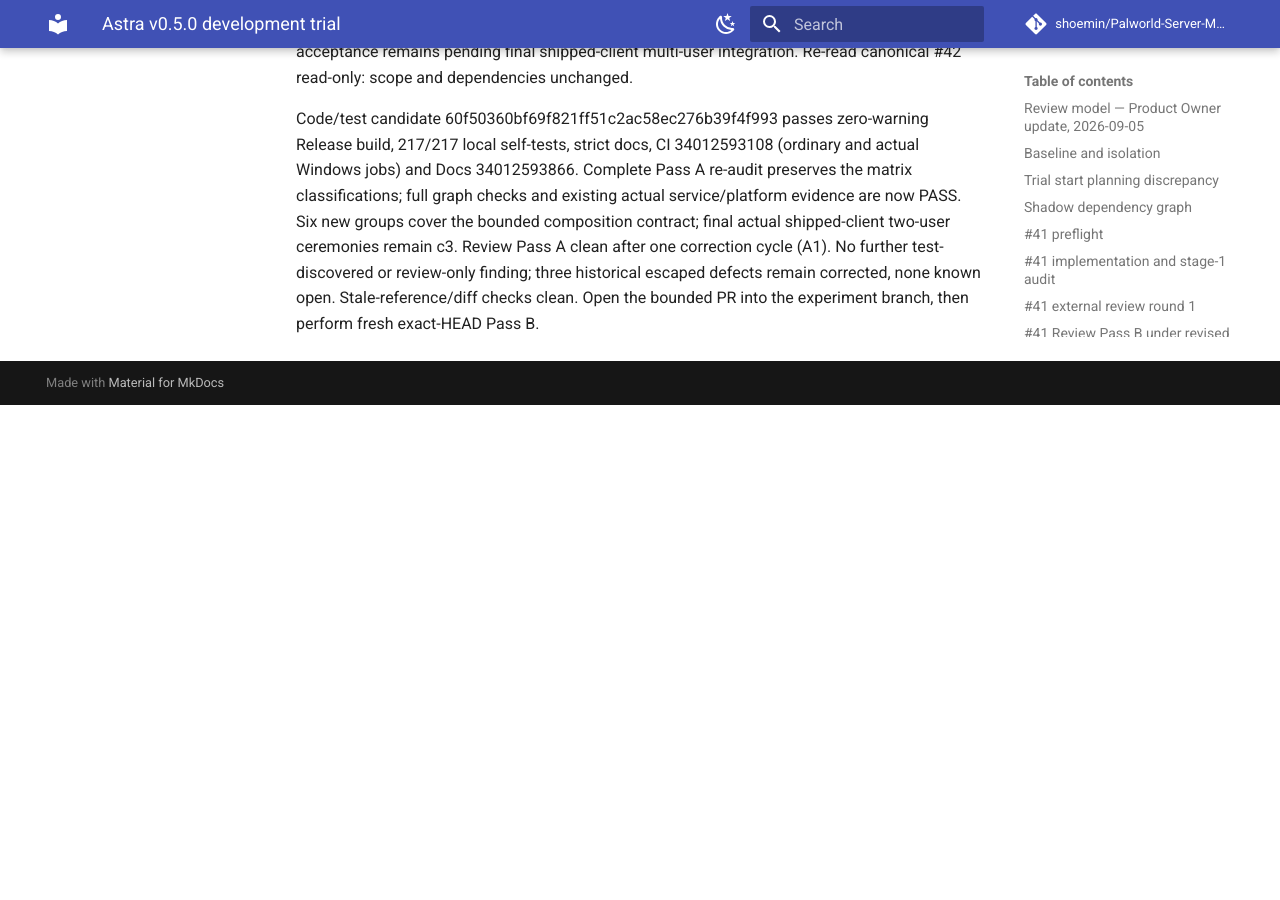
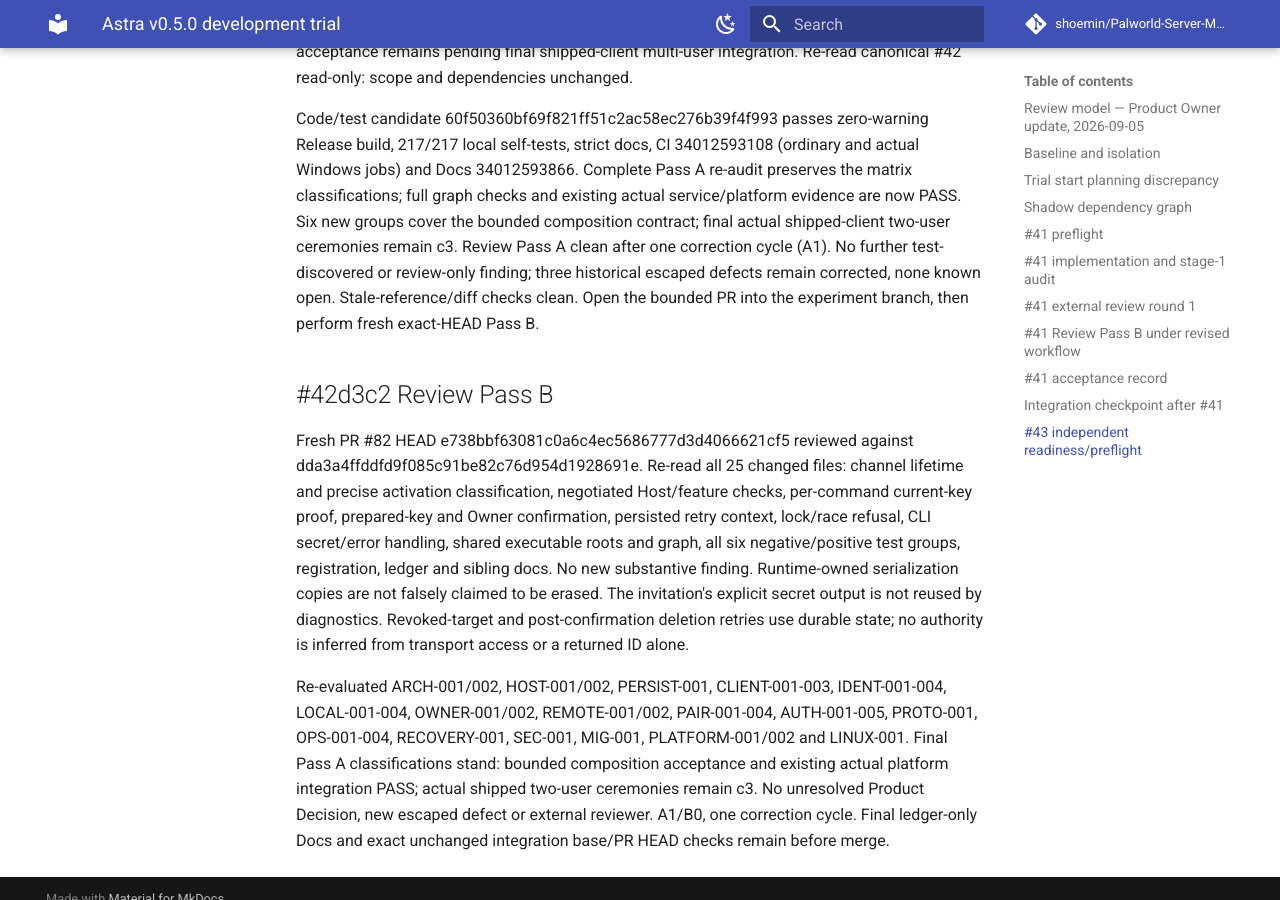
Before and after one commit to shoemin/Palworld-Server-Manager, an MkDocs documentation site: the page built from docs/experiments/astra-v0.5.0-trial.md, in a window 1280 px wide and 900 px high, scrolled down 102396 px. Built offline with MkDocs 1.6.1 and Material for MkDocs 9.7.7, drawn with Linux system fonts in a browser that asks for light colours; comment, search, counter and statistics services are not loaded; before the commit the page ends 102801 px from its top, so only the background shows below that.

Commit message:
Record clean final client composition review

```diff
--- a/docs/experiments/astra-v0.5.0-trial.md
+++ b/docs/experiments/astra-v0.5.0-trial.md
@@ -1127,3 +1127,9 @@ Whole-diff review covers the shared coordinator, bounded CLI parser/error output
 Stale-reference search updates credential, trust, Host, authentication, enrollment, Owner, offline and RPC docs to reflect implemented shared client composition and still-required actual c3 ceremonies. No unresolved Product Decision; no external GitHub Codex review. Complete #42 acceptance remains pending final shipped-client multi-user integration. Re-read canonical #42 read-only: scope and dependencies unchanged.
 
 Code/test candidate 60f50360bf69f821ff51c2ac58ec276b39f4f993 passes zero-warning Release build, 217/217 local self-tests, strict docs, CI 34012593108 (ordinary and actual Windows jobs) and Docs 34012593866. Complete Pass A re-audit preserves the matrix classifications; full graph checks and existing actual service/platform evidence are now PASS. Six new groups cover the bounded composition contract; final actual shipped-client two-user ceremonies remain c3. Review Pass A clean after one correction cycle (A1). No further test-discovered or review-only finding; three historical escaped defects remain corrected, none known open. Stale-reference/diff checks clean. Open the bounded PR into the experiment branch, then perform fresh exact-HEAD Pass B.
+
+## #42d3c2 Review Pass B
+
+Fresh PR #82 HEAD e738bbf63081c0a6c4ec5686777d3d4066621cf5 reviewed against dda3a4ffddfd9f085c91be82c76d954d1928691e. Re-read all 25 changed files: channel lifetime and precise activation classification, negotiated Host/feature checks, per-command current-key proof, prepared-key and Owner confirmation, persisted retry context, lock/race refusal, CLI secret/error handling, shared executable roots and graph, all six negative/positive test groups, registration, ledger and sibling docs. No new substantive finding. Runtime-owned serialization copies are not falsely claimed to be erased. The invitation's explicit secret output is not reused by diagnostics. Revoked-target and post-confirmation deletion retries use durable state; no authority is inferred from transport access or a returned ID alone.
+
+Re-evaluated ARCH-001/002, HOST-001/002, PERSIST-001, CLIENT-001-003, IDENT-001-004, LOCAL-001-004, OWNER-001/002, REMOTE-001/002, PAIR-001-004, AUTH-001-005, PROTO-001, OPS-001-004, RECOVERY-001, SEC-001, MIG-001, PLATFORM-001/002 and LINUX-001. Final Pass A classifications stand: bounded composition acceptance and existing actual platform integration PASS; actual shipped two-user ceremonies remain c3. No unresolved Product Decision, new escaped defect or external reviewer. A1/B0, one correction cycle. Final ledger-only Docs and exact unchanged integration base/PR HEAD checks remain before merge.
```
